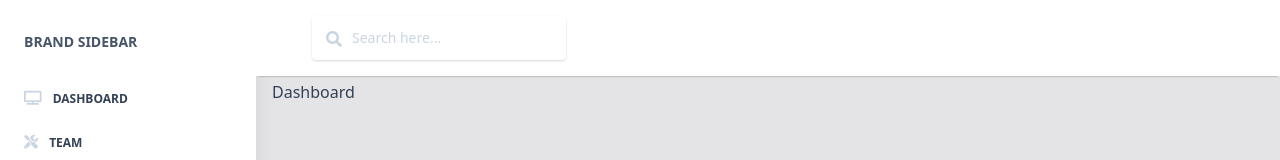
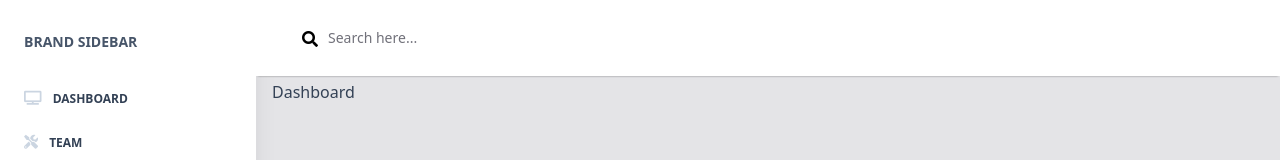
Before and after one commit to Sene68/nextjs-tailwind-layout, a Next.js app: page /sidebar in a window 1280 px wide. Shown: the top 160 px of the page. Built offline with nearby package versions, Linux system fonts and the light colour scheme.

Commit message:
search 영역 텍스트 및 아이콘 색깔 검정으로 변경

```diff
--- a/components/navbar/BrandNavbar.js
+++ b/components/navbar/BrandNavbar.js
@@ -5,17 +5,17 @@ export default function BrandNavbar() {
     <>
       {/* Navbar */}
       <nav className="absolute top-0 left-0 w-full z-10 bg-transparent md:flex-row md:flex-nowrap md:justify-start flex items-center p-4 bg-white shadow-b">
-        <div className="w-full mx-autp items-center flex justify-between md:flex-nowrap flex-wrap md:px-10 px-4">
+        <div className="w-full mx-autp items-center flex justify-between md:flex-nowrap flex-wrap px-4">
           {/* Form */}
           <form className="md:flex hidden flex-row flex-wrap items-center mr-3">
             <div className="relative flex w-full flex-wrap items-stretch">
-              <span className="z-10 h-full leading-snug font-normal absolute text-center text-blueGray-300 absolute bg-transparent rounded text-base items-center justify-center w-8 pl-3 py-3">
+              <span className="z-10 h-full leading-snug font-normal absolute text-center text-black absolute bg-transparent rounded text-base items-center justify-center w-8 pl-3 py-3">
                 <i className="fas fa-search"></i>
               </span>
               <input
                 type="text"
                 placeholder="Search here..."
-                className="border-0 px-3 py-3 placeholder-blueGray-300 text-blueGray-600 relative bg-white bg-white rounded text-sm shadow outline-none focus:outline-none focus:ring w-full pl-10"
+                className="border-0 px-3 py-3 placeholder-black text-black relative bg-white bg-white rounded text-sm outline-none focus:outline-none focus:ring w-full pl-10"
               />
             </div>
           </form>
```
